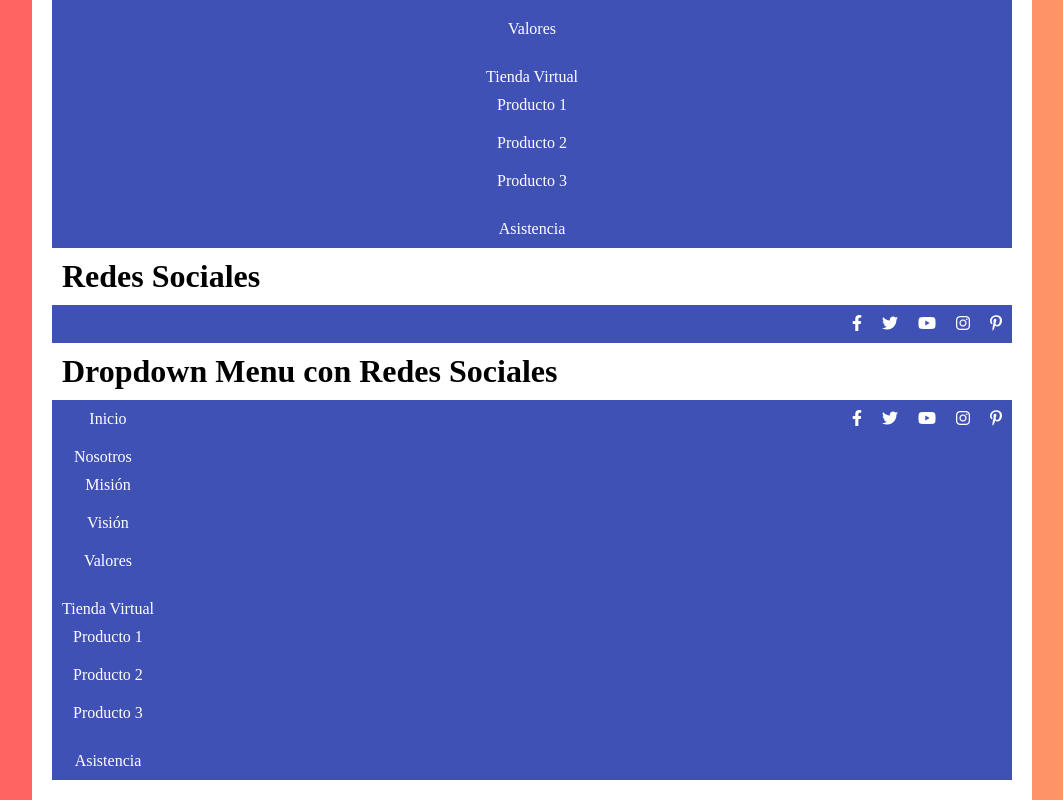
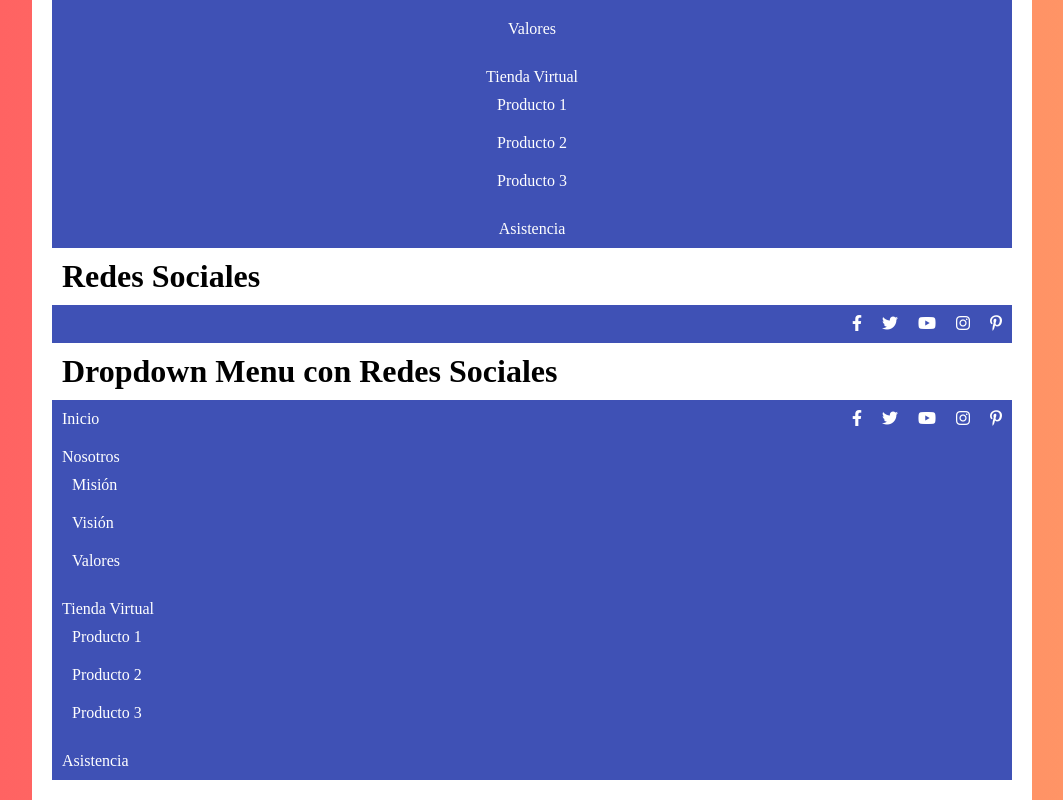
Before and after one commit to Ibizus/Interfaces_Web, a plain HTML site: page FlexBox3/index.html in a window 1280 px wide. Shown: the part 775-1575 px from the top of the page, without its empty margins (108-1171 px from the left). Drawn offline with Linux system fonts and the light colour scheme.

Commit message:
movil a falta de corregir iconos

```diff
--- a/FlexBox3/style.css
+++ b/FlexBox3/style.css
@@ -23,12 +23,12 @@
 #sencillo, #iconos, #desplegable{
     display: flex;
     flex-direction: column;
-    align-items: center;
+    text-align: center;
 }
 ul li ul{ /* SubMenús dentro de otros menús */
     display: flex;
     flex-direction: column;
-    align-items: center;
+    text-align: center;
 }
 li, h1{
     padding: 10px;
@@ -64,14 +64,17 @@ li, h1{
     display: flex;
     justify-content: space-between;
 }
-#doble-izq{
+#doble-izq, #doble-izq li ul{ /* Menú y Submenú */
     display: flex;
+    flex-grow: 1;
     flex-direction: column;
-    align-items: center;
+    text-align: left;
 }
 #doble-dcha{
     display: flex;
+    flex-grow: 1;
     justify-content: flex-end;
+    align-items: flex-start;
 }
 #doble-dcha li{
     padding: 10px;;
```
